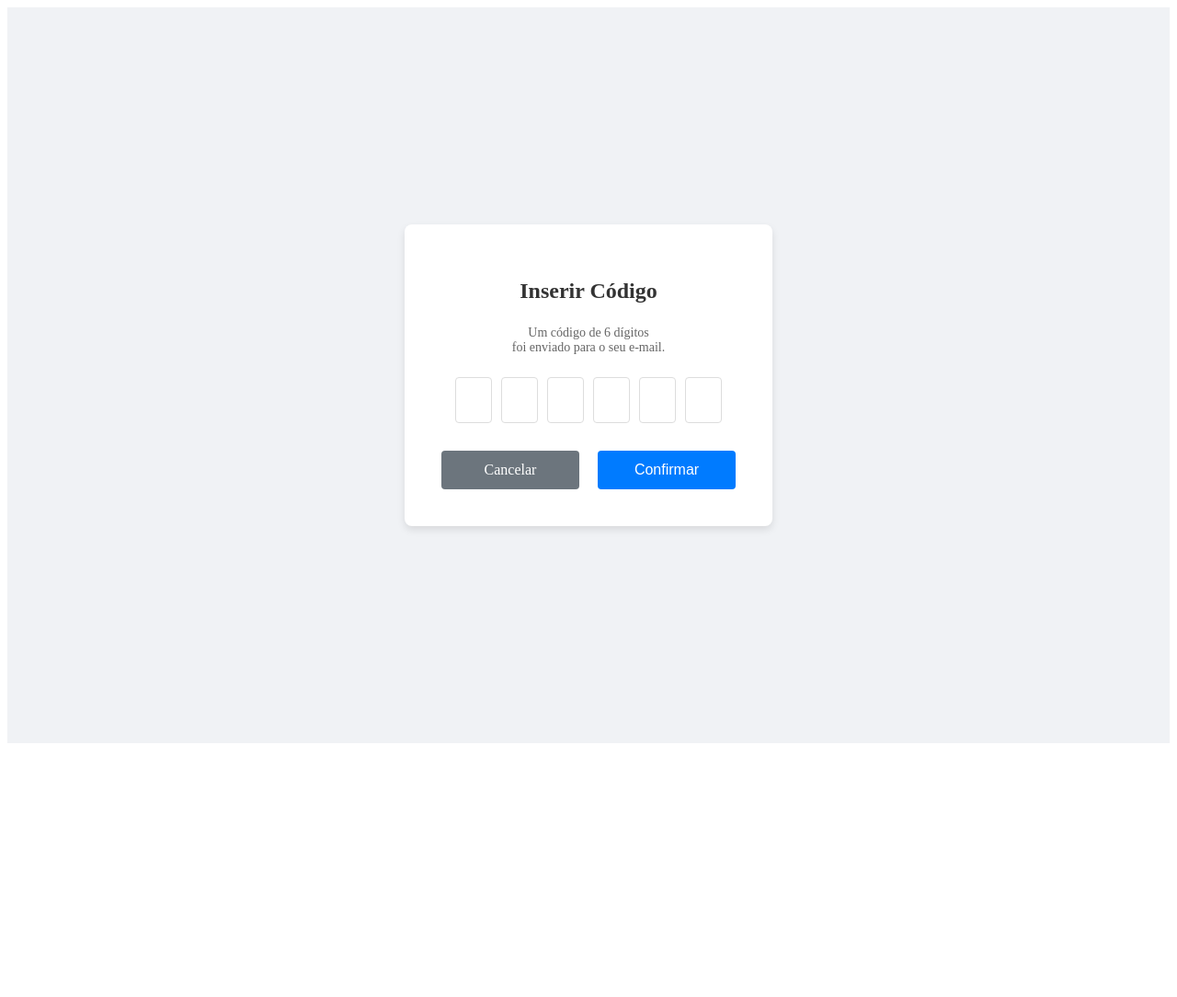
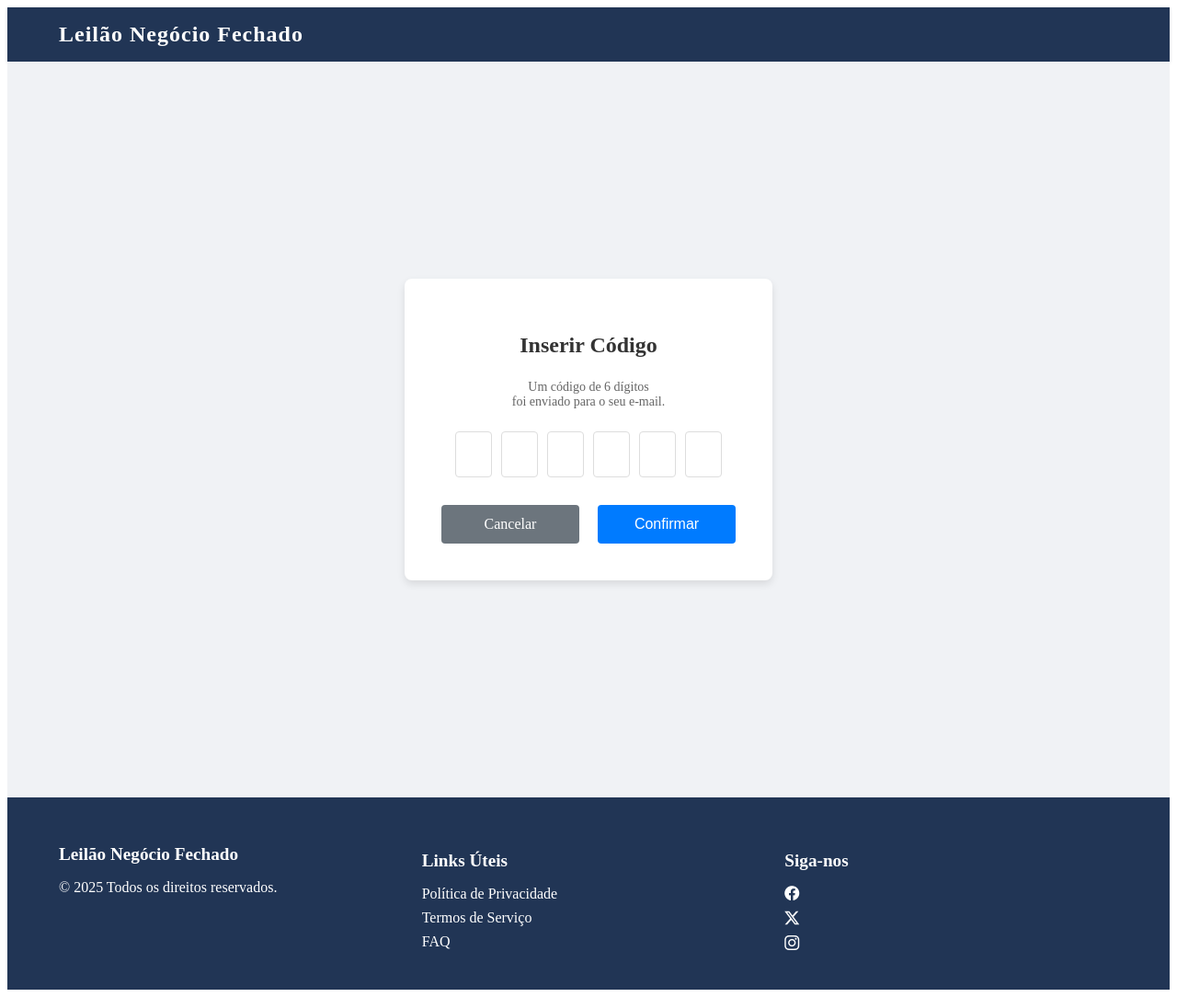
Before and after one commit to ThallesSorrilha/Leilao, a React (Create React App) app in the folder front/: page /inserir-codigo in a window 1280 px wide. Shown: the whole page at 92% size. Before the commit the page ends 816 px from the top, so only its background shows below. Built offline with nearby package versions, Linux system fonts and the light colour scheme.

Commit message:
feat(Header & Footer): adicionando header e footer

```diff
--- a/front/src/App.js
+++ b/front/src/App.js
@@ -2,7 +2,7 @@
 import "primereact/resources/primereact.min.css";
 import "primeicons/primeicons.css";
 
-import AppRoutes from "./routes/AppRoutesFrank";
+import AppRoutes from "./routes/AppRoutes";
 
 function App() {
   return (
--- /dev/null
+++ b/front/src/components/footer/Footer.css
@@ -0,0 +1,43 @@
+.footer {
+  background-color: #213555;
+  color: white;
+  padding: 2rem 0;
+}
+
+.footer-container {
+  display: flex;
+  justify-content: space-between;
+  max-width: 1200px;
+  margin: 0 auto;
+  padding: 0 1.5rem;
+  flex-wrap: wrap;
+  gap: 2rem;
+}
+
+.footer-info, .footer-links, .footer-social {
+  flex: 1;
+  min-width: 200px;
+}
+
+.footer-info h3, .footer-links h4, .footer-social h4 {
+  margin-bottom: 1rem;
+  font-size: 1.2rem;
+}
+
+.footer-links ul, .footer-social ul {
+  list-style: none;
+  padding: 0;
+  margin: 0;
+}
+
+.footer-links li, .footer-social li {
+  margin-bottom: 0.5rem;
+}
+
+@media (max-width: 768px) {
+  .footer-container {
+    flex-direction: column;
+    align-items: center;
+    text-align: center;
+  }
+}
--- /dev/null
+++ b/front/src/components/footer/Footer.jsx
@@ -0,0 +1,32 @@
+import './Footer.css';
+
+const Footer = () => {
+  return (
+    <footer className="footer">
+      <div className="footer-container">
+        <div className="footer-info">
+          <h3>Leilão Negócio Fechado</h3>
+          <p>&copy; {new Date().getFullYear()} Todos os direitos reservados.</p>
+        </div>
+        <div className="footer-links">
+          <h4>Links Úteis</h4>
+          <ul>
+            <li>Política de Privacidade</li>
+            <li>Termos de Serviço</li>
+            <li>FAQ</li>
+          </ul>
+        </div>
+        <div className="footer-social">
+          <h4>Siga-nos</h4>
+          <ul>
+            <li><i className="pi pi-facebook"></i></li>
+            <li><i className="pi pi-twitter"></i></li>
+            <li><i className="pi pi-instagram"></i></li>
+          </ul>
+        </div>
+      </div>
+    </footer>
+  );
+};
+
+export default Footer;
--- /dev/null
+++ b/front/src/components/header/Header.css
@@ -0,0 +1,33 @@
+.header {
+  background-color: #213555;
+  color: white;
+  padding: 1rem 0;
+  box-shadow: 0 2px 4px rgba(0, 0, 0, 0.1);
+}
+
+.header-container {
+  display: flex;
+  justify-content: space-between;
+  align-items: center;
+  max-width: 1200px;
+  margin: 0 auto;
+  padding: 0 1.5rem;
+}
+
+.logo-container .logo {
+  font-size: 1.5rem;
+  font-weight: bold;
+  letter-spacing: 1px;
+}
+
+@media (max-width: 768px) {
+  .header-container {
+    flex-direction: column;
+    text-align: center;
+    gap: 1rem;
+  }
+  .nav-list {
+    flex-direction: column;
+    gap: 0.5rem;
+  }
+}
--- /dev/null
+++ b/front/src/components/header/Header.jsx
@@ -0,0 +1,15 @@
+import './Header.css';
+
+const Header = () => {
+  return (
+    <header className="header">
+      <div className="header-container">
+        <div className="logo-container">
+          <span className="logo">Leilão Negócio Fechado</span>
+        </div>
+      </div>
+    </header>
+  );
+};
+
+export default Header;
--- a/front/src/components/layout/PadraoLayout.jsx
+++ b/front/src/components/layout/PadraoLayout.jsx
@@ -1,13 +1,12 @@
-import React from "react";
-// header
-// footer
+import Header from "../../components/header/Header.jsx";
+import Footer from "../../components/footer/Footer.jsx";
 
 const PadraoLayout = ({ children }) => {
   return (
     <>
-      {/*Header*/}
+      {<Header />}
       {children}
-      {/*Footer*/}
+      {<Footer />}
     </>
   );
 };
--- a/front/src/routes/AppRoutes.jsx
+++ b/front/src/routes/AppRoutes.jsx
@@ -4,16 +4,62 @@
 import RecoverPassword from "../pages/RecoverPassword/RecoverPassword";
 import ChangePassword from "../pages/ChangePassword/ChangePassword";
 import InsertCode from "../pages/InsertCode/InsertCode.jsx";
+import Perfil from "../pages/Perfil/Perfil.jsx";
+import RotaPrivadaLayout from "../components/layout/RotaPrivadaLayout.jsx";
+import PadraoLayout from "../components/layout/PadraoLayout.jsx";
 
 const AppRoutes = () => {
   return (
     <BrowserRouter>
       <Routes>
-        <Route path="/login" element={<Login />} />
-        <Route path="/cadastro" element={<NewRegistration />} />
-        <Route path="/recuperar-senha" element={<RecoverPassword />} />
-        <Route path="/alterar-senha" element={<ChangePassword />} />
-        <Route path="/inserir-codigo" element={<InsertCode />} />
+        <Route element={<RotaPrivadaLayout />}>
+          <Route
+            path="/"
+            element={<PadraoLayout>{/*<Home />*/}</PadraoLayout>}
+          />
+          <Route
+            path="/perfil"
+            element={
+              <PadraoLayout>
+                <Perfil />
+              </PadraoLayout>
+            }
+          />
+          <Route
+            path="/categoria"
+            element={<PadraoLayout>{/*<Categoria />*/}</PadraoLayout>}
+          />
+          <Route
+            path="/feedback"
+            element={<PadraoLayout>{/*<Feedback />*/}</PadraoLayout>}
+          />
+          <Route
+            path="/imagem"
+            element={<PadraoLayout>{/*<Imagem />*/}</PadraoLayout>}
+          />
+          <Route
+            path="/lance"
+            element={<PadraoLayout>{/*<Lance />*/}</PadraoLayout>}
+          />
+          <Route
+            path="/leilao"
+            element={<PadraoLayout>{/*<Leilao />*/}</PadraoLayout>}
+          />
+          <Route
+            path="/pagamento"
+            element={<PadraoLayout>{/*<Pagamento />*/}</PadraoLayout>}
+          />
+          <Route
+            path="/pessoa"
+            element={<PadraoLayout>{/*<Pessoa />*/}</PadraoLayout>}
+          />
+        </Route>
+
+        <Route path="/login" element={<PadraoLayout><Login /></PadraoLayout>} />
+        <Route path="/cadastro" element={<PadraoLayout><NewRegistration /></PadraoLayout>} />
+        <Route path="/recuperar-senha" element={<PadraoLayout><RecoverPassword /></PadraoLayout>} />
+        <Route path="/alterar-senha" element={<PadraoLayout><ChangePassword /></PadraoLayout>} />
+        <Route path="/inserir-codigo" element={<PadraoLayout><InsertCode /></PadraoLayout>} />
       </Routes>
     </BrowserRouter>
   );
--- a/front/src/routes/AppRoutesFrank.jsx
+++ /dev/null
@@ -1,40 +0,0 @@
-import { BrowserRouter, Routes, Route } from "react-router-dom";
-import Login from "../pages/Login/Login.jsx";
-import NewRegistration from "../pages/NewRegistration/NewRegistration";
-import RecoverPassword from "../pages/RecoverPassword/RecoverPassword";
-import ChangePassword from "../pages/ChangePassword/ChangePassword";
-import InsertCode from "../pages/InsertCode/InsertCode.jsx";
-import Perfil from "../pages/Perfil/Perfil.jsx";
-import RotaPrivadaLayout from "../components/layout/RotaPrivadaLayout.jsx";
-import PadraoLayout from "../components/layout/PadraoLayout.jsx";
-
-const AppRoutes = () => {
-  return (
-    <BrowserRouter>
-      <Routes>
-        <Route element={<RotaPrivadaLayout />}>
-          <Route
-            path="/"
-            element={<PadraoLayout>{/*<Home />*/}</PadraoLayout>}
-          />
-          <Route
-            path="/perfil"
-            element={
-              <PadraoLayout>
-                <Perfil />
-              </PadraoLayout>
-            }
-          />
-        </Route>
-
-        <Route path="/login" element={<Login />} />
-        <Route path="/cadastro" element={<NewRegistration />} />
-        <Route path="/recuperar-senha" element={<RecoverPassword />} />
-        <Route path="/alterar-senha" element={<ChangePassword />} />
-        <Route path="/inserir-codigo" element={<InsertCode />} />
-      </Routes>
-    </BrowserRouter>
-  );
-};
-
-export default AppRoutes;
```
